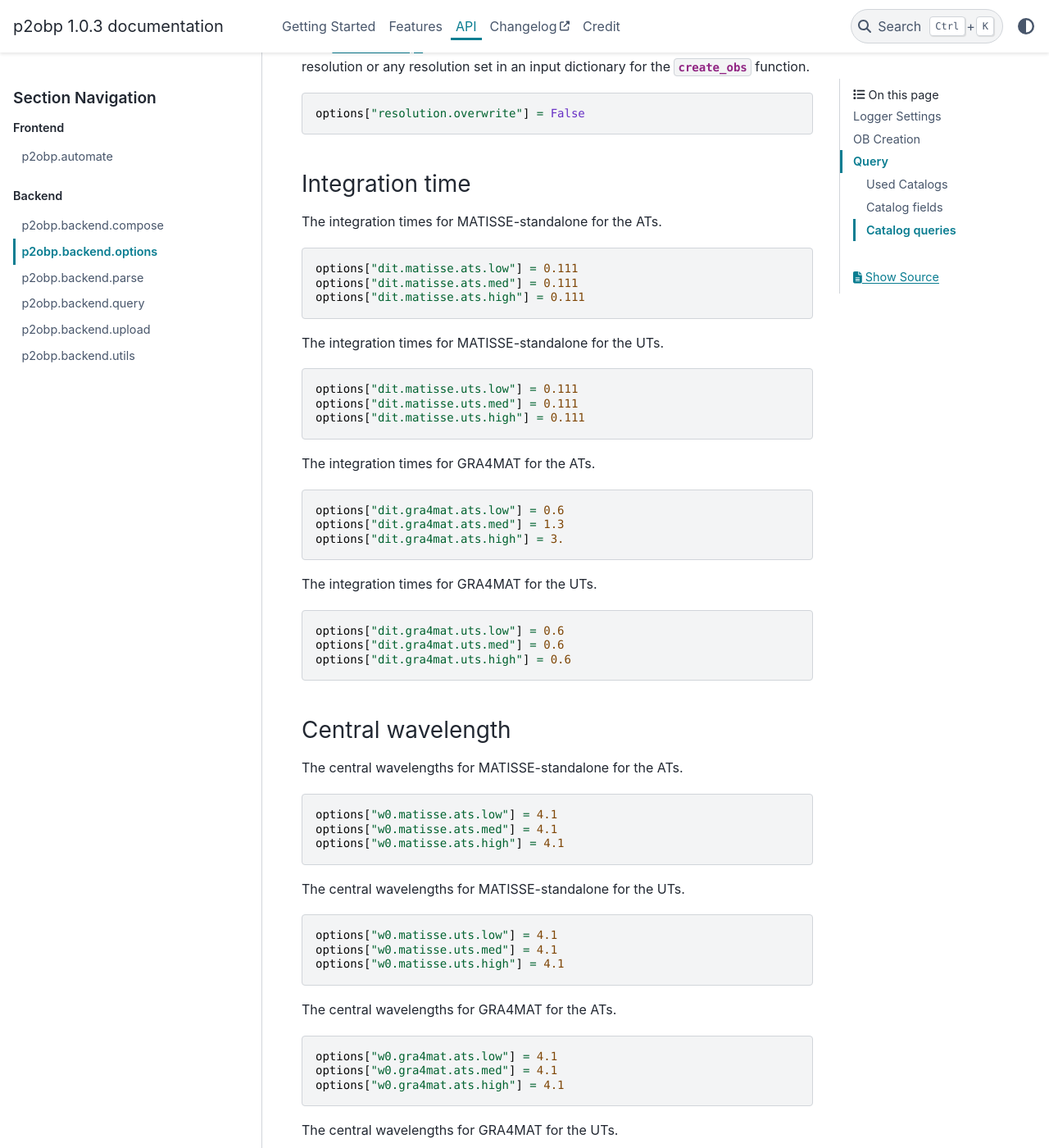
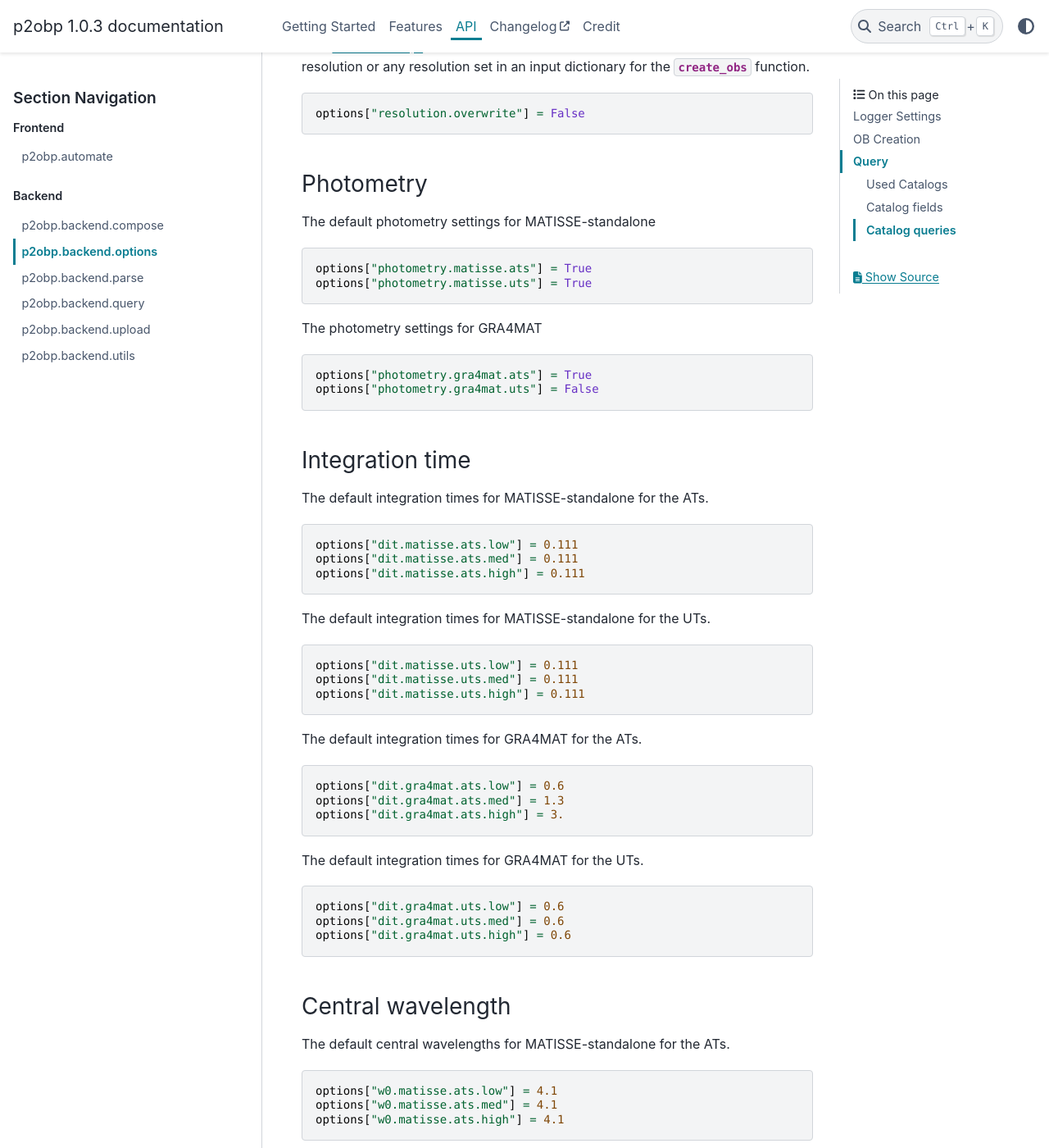
Before and after one commit to Matisse-Consortium/p2obt, a Sphinx documentation site: the page built from docs/source/modules/options.rst, in a window 1280 px wide and 1400 px high, scrolled down 849 px. Shown: the whole window at 82% size. Built offline with Sphinx 7.4.7 and the PyData theme 0.15.4, drawn with Linux system fonts in a browser that asks for light colours; some of the changed text lies outside the part shown.

Commit message:
Add photometry settings and enable parsed local creation

```diff
--- a/docs/source/modules/options.rst
+++ b/docs/source/modules/options.rst
@@ -48,10 +48,27 @@ or any resolution set in an input dictionary for the :func:`create_obs <p2obp.au
 
    options["resolution.overwrite"] = False
 
+Photometry
+==========
+
+The default photometry settings for MATISSE-standalone
+
+.. code-block:: python
+
+   options["photometry.matisse.ats"] = True
+   options["photometry.matisse.uts"] = True
+
+The photometry settings for GRA4MAT
+
+.. code-block:: python
+
+   options["photometry.gra4mat.ats"] = True
+   options["photometry.gra4mat.uts"] = False
+
 Integration time
 ================
 
-The integration times for MATISSE-standalone for the ATs.
+The default integration times for MATISSE-standalone for the ATs.
 
 .. code-block:: python
 
@@ -59,7 +76,7 @@ The integration times for MATISSE-standalone for the ATs.
    options["dit.matisse.ats.med"] = 0.111
    options["dit.matisse.ats.high"] = 0.111
 
-The integration times for MATISSE-standalone for the UTs.
+The default integration times for MATISSE-standalone for the UTs.
 
 .. code-block:: python
 
@@ -67,7 +84,7 @@ The integration times for MATISSE-standalone for the UTs.
    options["dit.matisse.uts.med"] = 0.111
    options["dit.matisse.uts.high"] = 0.111
 
-The integration times for GRA4MAT for the ATs.
+The default integration times for GRA4MAT for the ATs.
 
 .. code-block:: python
 
@@ -75,7 +92,7 @@ The integration times for GRA4MAT for the ATs.
    options["dit.gra4mat.ats.med"] = 1.3
    options["dit.gra4mat.ats.high"] = 3.
 
-The integration times for GRA4MAT for the UTs.
+The default integration times for GRA4MAT for the UTs.
 
 .. code-block:: python
 
@@ -86,7 +103,7 @@ The integration times for GRA4MAT for the UTs.
 Central wavelength
 ==================
 
-The central wavelengths for MATISSE-standalone for the ATs.
+The default central wavelengths for MATISSE-standalone for the ATs.
 
 .. code-block:: python
 
@@ -94,7 +111,7 @@ The central wavelengths for MATISSE-standalone for the ATs.
    options["w0.matisse.ats.med"] = 4.1
    options["w0.matisse.ats.high"] = 4.1
 
-The central wavelengths for MATISSE-standalone for the UTs.
+The default central wavelengths for MATISSE-standalone for the UTs.
 
 .. code-block:: python
 
@@ -103,7 +120,7 @@ The central wavelengths for MATISSE-standalone for the UTs.
    options["w0.matisse.uts.high"] = 4.1
 
 
-The central wavelengths for GRA4MAT for the ATs.
+The default central wavelengths for GRA4MAT for the ATs.
 
 .. code-block:: python
 
@@ -112,14 +129,13 @@ The central wavelengths for GRA4MAT for the ATs.
    options["w0.gra4mat.ats.high"] = 4.1
 
 
-The central wavelengths for GRA4MAT for the UTs.
+The default central wavelengths for GRA4MAT for the UTs.
 
 .. code-block:: python
 
    options["w0.gra4mat.uts.low"] = 3.52
    options["w0.gra4mat.uts.med"] = 3.52
    options["w0.gra4mat.uts.high"] = 3.52
-
 
 -----
 Query
--- a/pyproject.toml
+++ b/pyproject.toml
@@ -4,7 +4,7 @@ build-backend = "setuptools.build_meta"
 
 [project]
 name = "p2obp"
-version = "1.4.5"
+version = "1.5.0"
 description = "The Phase 2 OB Pipeline (p2obp) an automation tool for the MATISSE observation preparation."
 requires-python = ">=3.9"
 readme = "README.md"
```
Also changed, not shown: README.md (+1 -1 lines), docs/source/examples/ob_creation.rst (+11 -10 lines), docs/source/features.rst (+30 -7 lines), 10 other files.
